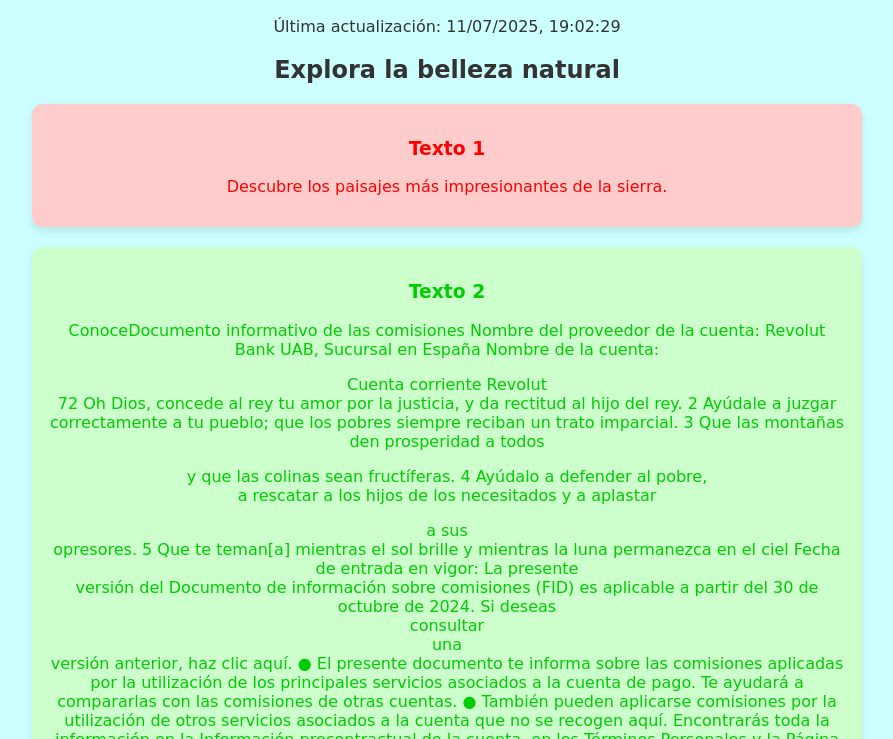
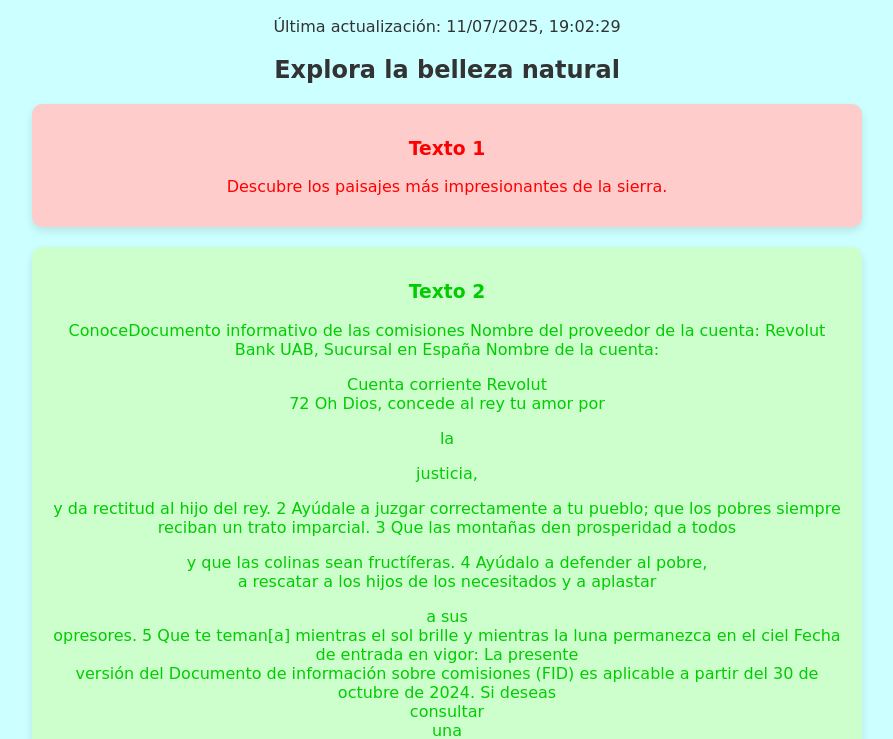
Before and after one commit to marrtinlolo/q, a plain HTML site: page index.html in a window 1280 px wide. Shown: the part 61-800 px from the top of the page, without its empty margins (193-1086 px from the left). Drawn offline with Linux system fonts and the light colour scheme; a web font is replaced by a local one.

Commit message:
Update index.html

```diff
--- a/index.html
+++ b/index.html
@@ -28,7 +28,7 @@
   <div class="texto texto1"><h3>Texto 1</h3><p>Descubre los paisajes más impresionantes de la sierra.</p></div>
   <div class="texto texto2"><h3>Texto 2</h3><p>ConoceDocumento informativo de las comisiones
 Nombre del proveedor de la cuenta: Revolut Bank UAB, Sucursal en España
-Nombre de la cuenta:</p> Cuenta corriente Revolut<br>72 Oh Dios, concede al rey tu amor por la justicia,
+Nombre de la cuenta:</p> Cuenta corriente Revolut<br>72 Oh Dios, concede al rey tu amor por</p> la</p> justicia,</p>
     y da rectitud al hijo del rey.
 2
 Ayúdale a juzgar correctamente a tu pueblo;
```
